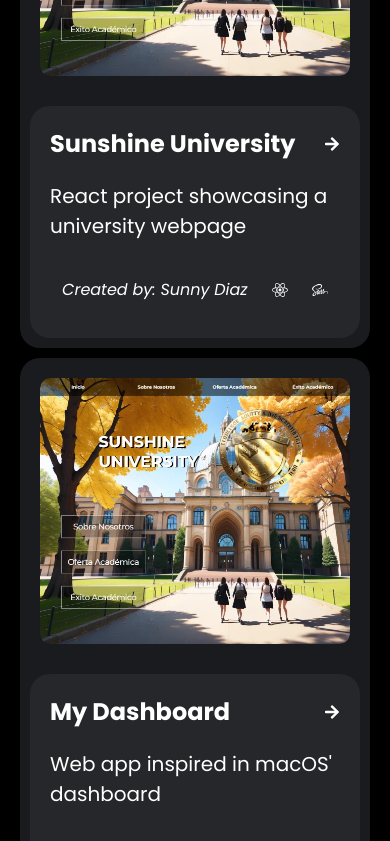
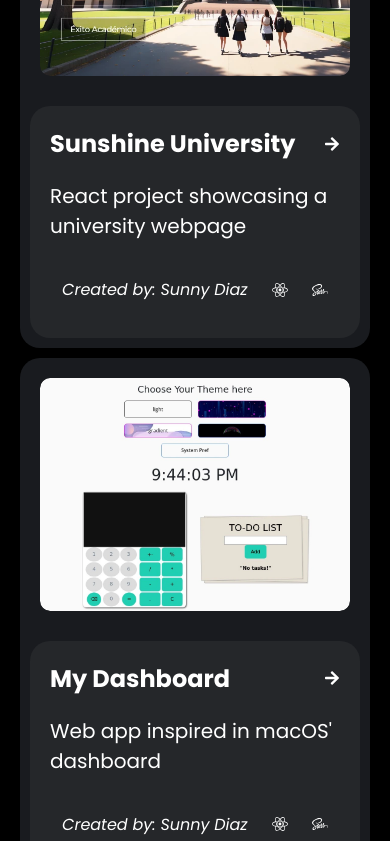
Before and after one commit to SunnySparks/web-portfolio, a React (Vite) app: page / in a window 390 px wide. Shown: the part 1400-2241 px from the top of the page. Built offline with nearby package versions, Linux system fonts and the light colour scheme.

Commit message:
Add dashboard preview and tablet size media

```diff
--- a/src/components/work/Work.jsx
+++ b/src/components/work/Work.jsx
@@ -1,4 +1,5 @@
 import sunshine from "../../assets/sunshine.webp";
+import dash from "../../assets/dashboard.webp";
 import { FaArrowRight } from "react-icons/fa";
 import { FaReact } from "react-icons/fa";
 import { FaSass } from "react-icons/fa";
@@ -43,7 +44,7 @@ const Work = () => {
             target="_blank"
           >
             <div className="cardImg">
-              <img src={sunshine} alt="My Dashboard" />
+              <img src={dash} alt="My Dashboard" />
             </div>
             <div className="cardTxt">
               <div className="cardTitle">
--- a/src/components/work/styles.scss
+++ b/src/components/work/styles.scss
@@ -13,6 +13,10 @@ $neon1: #2aeff6;
   }
   #workList {
     padding: 20px;
+    @media (min-width: 768px) {
+      display: flex;
+      flex-wrap: wrap;
+    }
     a.workCard {
       display: flex;
       flex-direction: column;
@@ -20,17 +24,25 @@ $neon1: #2aeff6;
       border-radius: 20px;
       text-decoration: none;
       margin: 10px 0;
+      @media (min-width: 768px) {
+        width: 47%;
+        margin: 10px;
+      }
       .cardImg {
         display: flex;
         margin: 20px;
         box-sizing: border-box;
         overflow: hidden;
         border-radius: 10px;
+        @media (min-width: 768px) {
+          height: 220px;
+        }
         img {
           width: 100%;
           border-radius: 10px;
           transition: all 0.3s ease-in-out;
           max-width: 100%;
+          object-fit: cover;
         }
       }
       .cardTxt {
```
Also changed, not shown: src/assets/dashboard.webp (added).
